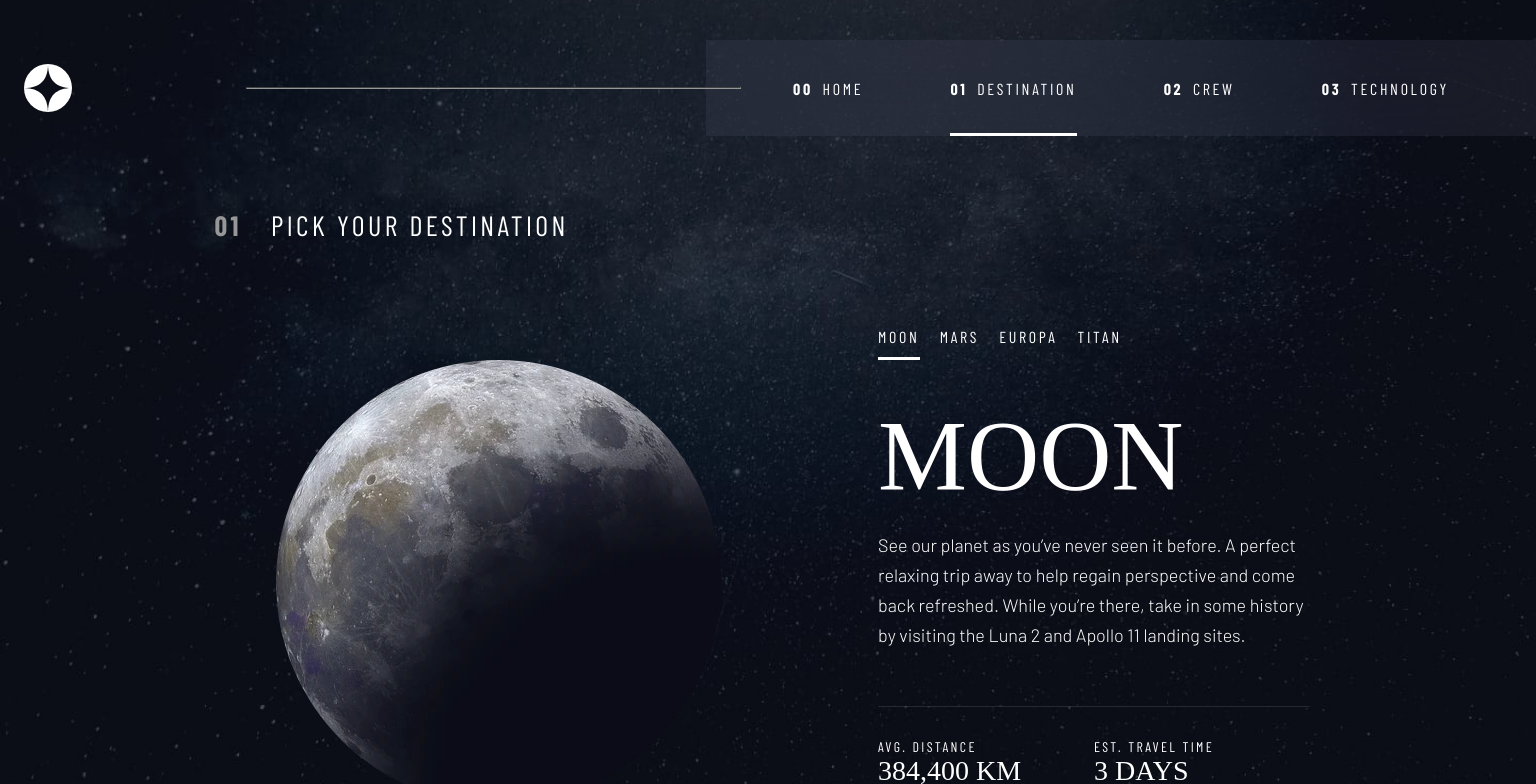
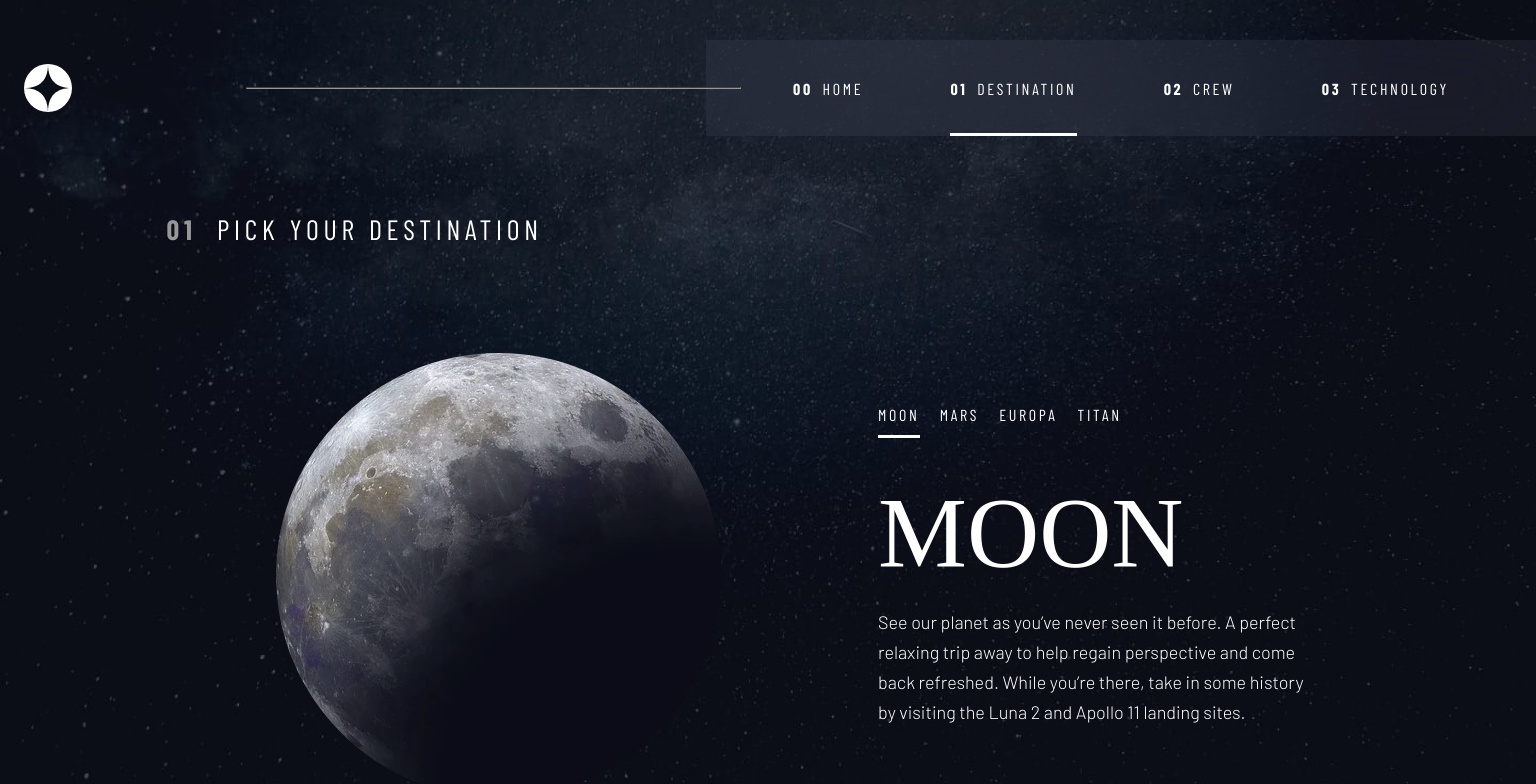
Before and after one commit to KurtisIvey/space-tourism-nextjs, a Next.js app: page /Destination in a window 1536 px wide. Shown: the top 784 px of the page. Built offline with nearby package versions, Linux system fonts and the light colour scheme; a web font is replaced by a local one.

Commit message:
change h1 outside of section page flow

```diff
--- a/src/app/Crew/page.tsx
+++ b/src/app/Crew/page.tsx
@@ -40,10 +40,10 @@ const Crew = (props: Props) => {
   return (
     <main className="crew">
       <Navbar activePage="crew" />
+      <h1 className="pageTitle">
+        <span>02</span> MEET YOUR CREW
+      </h1>
       <section>
-        <h1>
-          <span>02</span> MEET YOUR CREW
-        </h1>
         <div className="imageContainer">
           {supportsWebp ? (
             <Image
--- a/src/app/Destination/Destination.css
+++ b/src/app/Destination/Destination.css
@@ -9,6 +9,22 @@ main.destination {
   background-position: center;
   display: grid;
   grid-template-rows: auto 1fr;
+  position: relative;
+}
+main.destination h1.pageTitle {
+  position: absolute;
+  left: 50%;
+  transform: translate(-50%, -50%);
+  top: 88px;
+  font-weight: 400;
+  font-size: 16px;
+  letter-spacing: 2.7px;
+  color: white;
+}
+main.destination h1.pageTitle span {
+  font-weight: 700;
+  color: #979797;
+  margin-right: 10px;
 }
 main.destination section {
   max-width: 768px;
@@ -19,18 +35,6 @@ main.destination section {
   text-align: center;
   justify-content: center;
   align-items: center;
-}
-main.destination section h1 {
-  font-weight: 400;
-  font-size: 16px;
-  letter-spacing: 2.7px;
-  color: white;
-  margin-bottom: 30px;
-}
-main.destination section h1 span {
-  font-weight: 700;
-  color: #979797;
-  margin-right: 10px;
 }
 main.destination section .planetImage {
   width: 170px;
@@ -129,6 +133,21 @@ main.destination section .metricsBigContainer .metricContainer div {
     grid-template-rows: auto 1fr;
     align-items: flex-start;
   }
+  main.destination h1.pageTitle {
+    position: absolute;
+    left: 38.5px;
+    transform: none;
+    top: 136px;
+    font-weight: 400;
+    font-size: 20px;
+    letter-spacing: 3.38px;
+    color: white;
+  }
+  main.destination h1.pageTitle span {
+    font-weight: 700;
+    color: #979797;
+    margin-right: 10px;
+  }
   main.destination section {
     height: 100%;
     width: 100%;
@@ -136,21 +155,6 @@ main.destination section .metricsBigContainer .metricContainer div {
     flex-direction: column;
     justify-content: center;
     align-items: center;
-  }
-  main.destination section h1 {
-    align-self: flex-start;
-    font-weight: 400;
-    font-size: 20px;
-    letter-spacing: 3.38px;
-    color: white;
-    margin-bottom: 70px;
-    margin-left: 38.5px;
-    margin-top: -25px;
-  }
-  main.destination section h1 span {
-    font-weight: 700;
-    color: #979797;
-    margin-right: 14px;
   }
   main.destination section .planetImage {
     width: 300px;
@@ -209,11 +213,26 @@ main.destination section .metricsBigContainer .metricContainer div {
     display: grid;
     grid-template-rows: auto 1fr;
     align-items: center;
-    min-height: 900px;
+  }
+  main.destination h1.pageTitle {
+    position: absolute;
+    left: 166.5px;
+    transform: none;
+    top: 212px;
+    font-weight: 400;
+    font-size: 28px;
+    letter-spacing: 4.72px;
+    color: white;
+  }
+  main.destination h1.pageTitle span {
+    font-weight: 700;
+    color: #979797;
+    margin-right: 10px;
   }
   main.destination section {
     width: 100%;
     max-width: 1440px;
+    min-height: 900px;
     margin: 0 auto;
     display: grid;
     grid-template-columns: 1fr 1fr;
@@ -222,28 +241,13 @@ main.destination section .metricsBigContainer .metricContainer div {
     align-items: center;
     position: relative;
   }
-  main.destination section h1 {
-    position: absolute;
-    left: 166.5px;
-    top: 69px;
-    justify-self: flex-start;
-    font-size: 28px;
-    letter-spacing: 3.38px;
-    color: white;
-    margin: 0;
-  }
-  main.destination section h1 span {
-    font-weight: 700;
-    color: #979797;
-    margin-right: 20px;
-  }
   main.destination section .planetImage {
     grid-row: 2/3;
     grid-column: 1/2;
     justify-self: center;
     width: 445px;
     height: 445px;
-    margin-bottom: -38.5px;
+    margin-bottom: 130px;
     margin-left: 180px;
     margin-right: 0;
   }
--- a/src/app/Destination/Destination.scss
+++ b/src/app/Destination/Destination.scss
@@ -11,6 +11,23 @@ main.destination {
     background-position: center;
     display: grid;
     grid-template-rows: auto 1fr;
+    position: relative;
+
+    h1.pageTitle {
+        position: absolute;
+        left: 50%;
+        transform: translate(-50%, -50%);
+        top: 88px;
+        font-weight: 400;
+        font-size: 16px;
+        letter-spacing: 2.7px;
+        color: white;
+            span{
+                font-weight: 700;
+                color: $darkGrey;
+                margin-right: 10px;
+                }
+    }
 
     section {
         max-width: 768px;
@@ -21,18 +38,7 @@ main.destination {
         text-align: center;
         justify-content: center;
         align-items: center;
-        h1 {
-            font-weight: 400;
-            font-size: 16px;
-            letter-spacing: 2.7px;
-            color: white;
-            margin-bottom: 30px;
-            span{
-                font-weight: 700;
-                color: $darkGrey;
-                margin-right: 10px;
-            }
-        }
+
         .planetImage{
             width: 170px;
             height: 170px;
@@ -138,6 +144,21 @@ main.destination {
         grid-template-rows: auto 1fr;
         align-items: flex-start;
 
+        h1.pageTitle {
+            position: absolute;
+            left: 38.5px;
+            transform: none;
+            top: 136px;
+            font-weight: 400;
+            font-size: 20px;
+            letter-spacing: 3.38px;
+            color: white;
+                span{
+                    font-weight: 700;
+                    color: $darkGrey;
+                    margin-right: 10px;
+                    }
+        }
         section {
             height: 100%;
             width: 100%;
@@ -145,21 +166,7 @@ main.destination {
             flex-direction: column;
             justify-content: center;
             align-items: center;
-            h1 {
-                align-self: flex-start;
-                font-weight: 400;
-                font-size: 20px;
-                letter-spacing: 3.38px;
-                color: white;
-                margin-bottom: 70px;
-                margin-left: 38.5px;
-                margin-top: -25px;
-                span{
-                    font-weight: 700;
-                    color: $darkGrey;
-                    margin-right: 14px;
-                }
-            }
+
             .planetImage{
                 width: 300px;
                 height: 300px;
@@ -223,12 +230,26 @@ main.destination {
         display: grid;
         grid-template-rows: auto 1fr;
         align-items: center;
-        min-height: 900px;
+
+        h1.pageTitle {
+            position: absolute;
+            left: 166.5px;
+            transform: none;
+            top: 212px;
+            font-weight: 400;
+            font-size: 28px;
+            letter-spacing: 4.72px;
+            color: white;
+                span{
+                    font-weight: 700;
+                    color: $darkGrey;
+                    margin-right: 10px;
+                    }
+        }
         section {
-
             width: 100%;
             max-width: 1440px;
-
+            min-height: 900px;
             margin: 0 auto;
             display: grid;
             grid-template-columns: 1fr 1fr;
@@ -236,28 +257,14 @@ main.destination {
             justify-content: center;
             align-items: center;
             position: relative;
-            h1 {
-                position: absolute;
-                left: 166.5px;
-                top: 69px;
-                justify-self: flex-start;
-                font-size: 28px;
-                letter-spacing: 3.38px;
-                color: white;
-                margin: 0;
-                span{
-                    font-weight: 700;
-                    color: $darkGrey;
-                    margin-right: 20px;
-                }
-            }
+
             .planetImage{
                 grid-row: 2 / 3;
                 grid-column: 1 / 2;
                 justify-self: center;
                 width: 445px;
                 height: 445px;
-                margin-bottom: -38.5px;
+                margin-bottom: 130px;
                 margin-left: 180px;
                 margin-right: 0;
             }
--- a/src/app/Destination/page.tsx
+++ b/src/app/Destination/page.tsx
@@ -22,10 +22,10 @@ const Destination = (props: Props) => {
   return (
     <main className="destination">
       <Navbar activePage="destination" />
+      <h1 className="pageTitle">
+        <span>01</span> PICK YOUR DESTINATION
+      </h1>
       <section>
-        <h1>
-          <span>01</span> PICK YOUR DESTINATION
-        </h1>
         {supportsWebp ? (
           <Image
             className="planetImage"
```
Also changed, not shown: src/app/Crew/Crew.css (+47 -39 lines), src/app/Crew/Crew.scss (+52 -39 lines), 2 other files (tests, documents, lock files or other folders).
